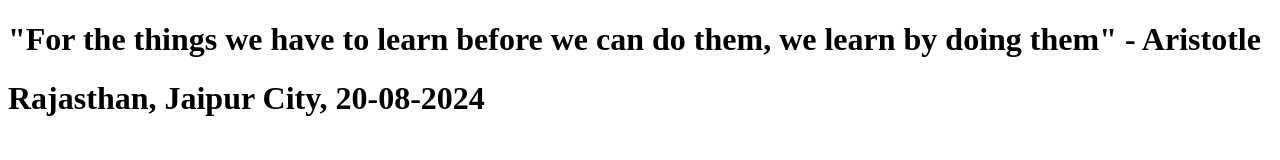
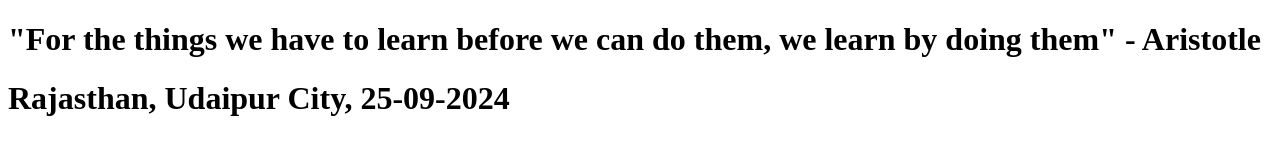
Before and after one commit to Jiyanshee/pythonURL, a plain HTML site: page index.html in a window 1280 px wide. Drawn offline with Linux system fonts and the light colour scheme.

Commit message:
Update index.html

```diff
--- a/index.html
+++ b/index.html
@@ -7,6 +7,6 @@
 </head>
 <body>
     <h1>"For the things we have to learn before we can do them, we learn by doing them" - Aristotle</h1>
-    <h1 id="displaytimer">Rajasthan, Jaipur City, 20-08-2024</h1>
+    <h1 id="displaytimer">Rajasthan, Udaipur City, 25-09-2024</h1>
 </body>
 </html>
```
